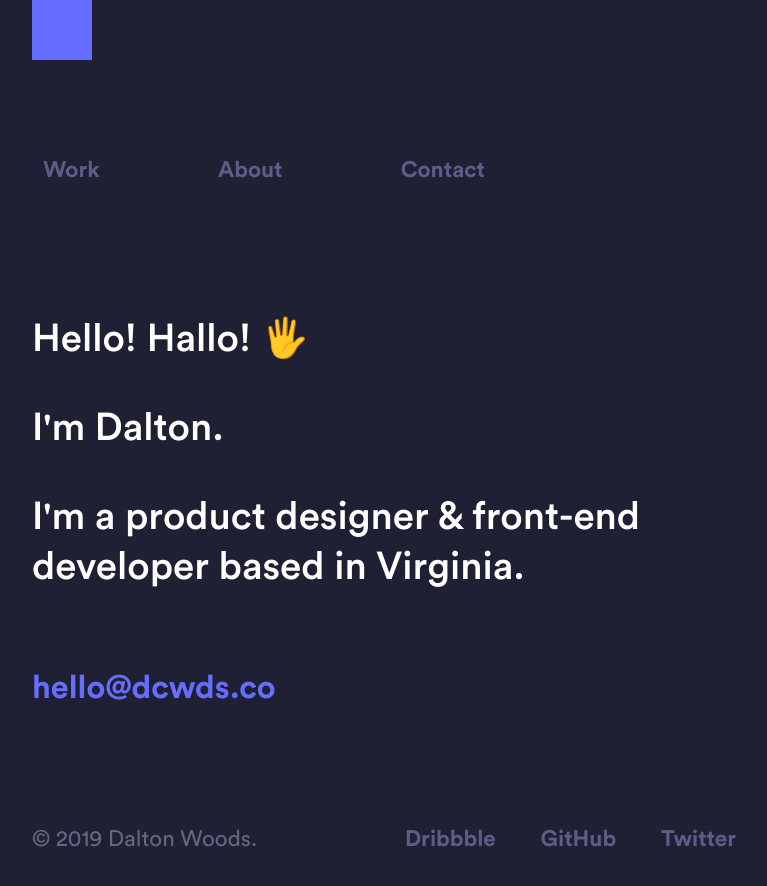
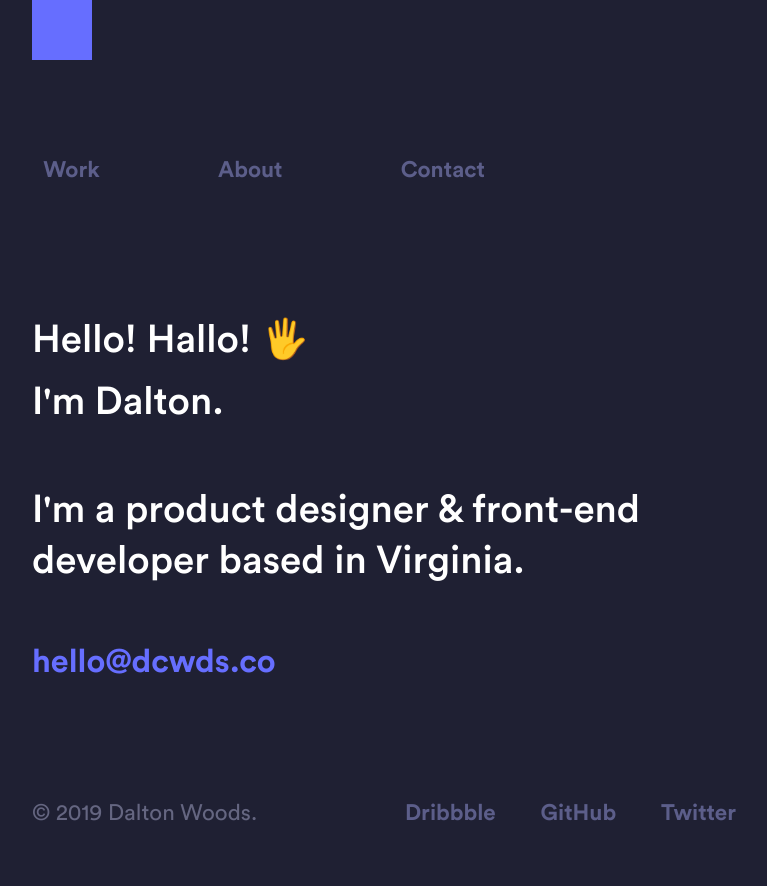
Before and after one commit to dcwds/portfolio, a Gatsby site: page / in a window 1280 px wide. Shown: the whole page, without its empty margins (256-1023 px from the left). Built offline with nearby package versions, Linux system fonts and the light colour scheme; Gatsby itself is replaced by a stand-in of ours.

Commit message:
Remove fonts and references to old Portrait font in styles.

```diff
--- a/src/pages/index.tsx
+++ b/src/pages/index.tsx
@@ -12,11 +12,11 @@ const IndexPage = () => (
 
     <main className="content page-home">
       <section className="hero">
-        <p>
+        <p className="line-hello">
           Hello! Hallo! <Emoji label="wave" symbol="🖐️" />
         </p>
-        <p>I'm Dalton.</p>
-        <p>
+        <p className="line-name">I'm Dalton.</p>
+        <p className="line-about">
           I'm a product designer &amp; front-end developer based in Virginia.
         </p>
 
--- a/src/styles/_fonts.scss
+++ b/src/styles/_fonts.scss
@@ -1,7 +1,7 @@
 @font-face {
   font-family: "Circular";
   src: url("../fonts/circular-black.woff2") format("woff2"),
-       url("../fonts/circular-black.woff") format("woff");
+    url("../fonts/circular-black.woff") format("woff");
   font-weight: 700;
   font-style: normal;
 }
@@ -9,7 +9,7 @@
 @font-face {
   font-family: "Circular";
   src: url("../fonts/circular-bold.woff2") format("woff2"),
-       url("../fonts/circular-bold.woff") format("woff");
+    url("../fonts/circular-bold.woff") format("woff");
   font-weight: 600;
   font-style: normal;
 }
@@ -17,7 +17,7 @@
 @font-face {
   font-family: "Circular";
   src: url("../fonts/circular-medium.woff2") format("woff2"),
-       url("../fonts/circular-medium.woff") format("woff");
+    url("../fonts/circular-medium.woff") format("woff");
   font-weight: 500;
   font-style: normal;
 }
@@ -25,16 +25,7 @@
 @font-face {
   font-family: "Circular";
   src: url("../fonts/circular-book.woff2") format("woff2"),
-       url("../fonts/circular-book.woff") format("woff");
+    url("../fonts/circular-book.woff") format("woff");
   font-weight: normal;
   font-style: normal;
 }
-
-
-@font-face {
-  font-family: "Portrait";
-  src: url("../fonts/portrait-bold.woff2") format("woff2"),
-       url("../fonts/portrait-bold.woff") format("woff");
-  font-weight: bold;
-  font-style: normal;
-}
--- a/src/styles/_typography.scss
+++ b/src/styles/_typography.scss
@@ -1,6 +1,5 @@
 :root {
   --font-primary: "Circular", Helvetica, Arial, sans-serif;
-  --font-secondary: "Portrait", Georgia, "Times New Roman", serif;
 
   --type-scale-tiny: 0.964em;
   --type-scale-small: 0.833em;
--- a/src/styles/components/_content.scss
+++ b/src/styles/components/_content.scss
@@ -1,6 +1,6 @@
 .content {
   --content-display: block;
-  --content-margin: 8vh 0 10vh 0;
+  --content-margin: 10vh 0 10vh 0;
 
   display: var(--content-display);
   margin: var(--content-margin);
@@ -9,6 +9,6 @@
 @media screen and (min-width: 600px) {
   .content {
     --content-display: grid;
-    --content-margin: 10vh 0 15vh 0;
+    --content-margin: 15vh 0 15vh 0;
   }
 }
--- a/src/styles/pages/_index.scss
+++ b/src/styles/pages/_index.scss
@@ -5,15 +5,20 @@
   font-weight: 500;
 
   line-height: 1.3;
+
+  &.line-hello {
+    margin: 0 0 0.3em 0;
+  }
+
+  &.line-about,
+  &.line-name {
+    margin: 0 0 1.5em 0;
+  }
 }
 
 .page-home .hero {
   max-width: 32em;
   padding: var(--hero-padding);
-
-  p:last-of-type {
-    margin-bottom: 2em;
-  }
 }
 
 .page-home .call-to-action {
```
Also changed, not shown: src/fonts/Portrait-Bold.woff (deleted), src/fonts/Portrait-Bold.woff2 (deleted).
